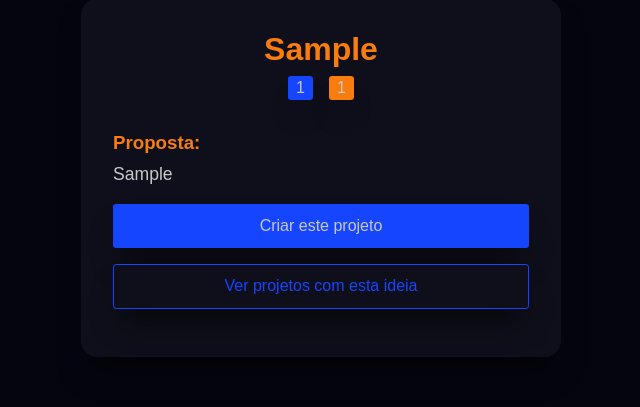
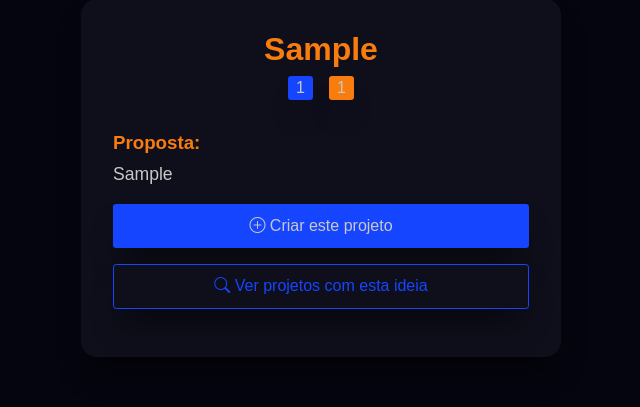
Before and after one commit to devid8642/CodeConn, a Django app: page /idea/1/ in a window 1280 px wide. Shown: the part 138-545 px from the top of the page, without its empty margins (319-959 px from the left). Run offline with Django 4.2, Linux system fonts and the light colour scheme; tables that the repository leaves empty hold one stand-in row (values such as "Sample post").

Commit message:
ideas icons

```diff
--- a/base_templates/global/partials/_header.html
+++ b/base_templates/global/partials/_header.html
@@ -46,7 +46,7 @@
                     Publicar projeto</a>
                   </li>
                   <li class="nav-item"><a href="{% url 'users:projects_ideas' %}">
-                    <i class="bi bi-file-earmark-plus"></i>
+                    <i class="bi bi-brightness-high"></i>
                     Ideias de projetos</a>
                   </li>
                   <li class="nav-item"><a href="{% url 'users:user_detail' request.user.id %}">
@@ -58,15 +58,15 @@
                       <i class="bi bi-clipboard-data"></i>
                       Dashboard</a>
                     </li>
+                    <li class="nav-item"><a href="{% url 'users:ideas_admin' %}">
+                      <i class="bi bi-plus-circle"></i>
+                      Adicionar ideia</a>
+                    </li>
                     <li class="nav-item">
                       <a href="/admin/" target="_blank">
                         <i class="bi bi-person-fill-lock"></i>
                         Área Administrativa
                       </a>
-                    </li>
-                    <li class="nav-item"><a href="{% url 'users:ideas_admin' %}">
-                      <i class="bi bi-file-earmark-plus"></i>
-                      Adicionar ideia</a>
                     </li>
                   {% endif %}
                   <li class="nav-item">
--- a/users/templates/users/pages/idea_detail.html
+++ b/users/templates/users/pages/idea_detail.html
@@ -24,10 +24,12 @@
       <div class="idea-footer">
         <a href="{% url 'projects:project_create' %}?stack={{idea.stack}}&is_inspired={{idea.id}}"
           class="idea-link">
+          <i class="bi bi-plus-circle"></i>
           Criar este projeto
         </a>
         <a href="{% url 'projects:all_projects' %}?idea={{idea.id}}&idea_name={{idea.idea}}"
           class="similar-link">
+          <i class="bi bi-search"></i>
           Ver projetos com esta ideia
         </a>
       </div>
```
